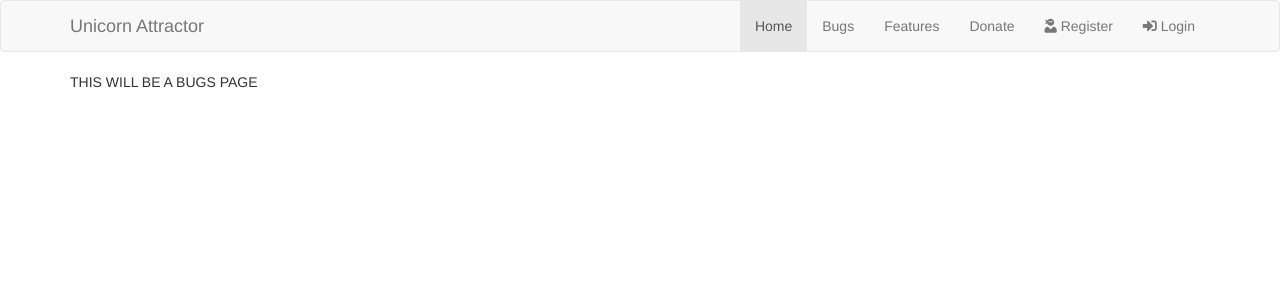
After one commit to CarlChilton/UnicornAttractor, a Django app: template bugs/templates/bugs.html in a window 1280 px wide. The commit adds this page. Shown: the top 300 px of the page. Run offline with Django 3.2, Linux system fonts and the light colour scheme; the template is opened without the code that fills it, so the values that code supplies are empty; some libraries are stand-ins or nearby versions.

Commit message:
Bugs page active

```diff
--- /dev/null
+++ b/bugs/templates/bugs.html
@@ -0,0 +1,5 @@
+{% extends 'base.html' %}
+
+{% block page_title %} Unicorn Attractor - Bugs {% endblock %}
+
+{% block content %} THIS WILL BE A BUGS PAGE {% endblock %}
--- a/bugs/views.py
+++ b/bugs/views.py
@@ -1,3 +1,6 @@
 from django.shortcuts import render
 
 # Create your views here.
+def bugs(request):
+    """Return the dashboard homepage"""
+    return render(request, "bugs.html")
--- a/dashboard/templates/index.html
+++ b/dashboard/templates/index.html
@@ -1,7 +1,5 @@
 {% extends 'base.html' %}
 
-<!--{% block page_title %} HOMEPAGE {% endblock %}-->
-
-<!--{% block page_heading %} HOME {% endblock %}-->
+{% block page_title %} Unicorn Attractor - Dashboard {% endblock %}
 
 {% block content %} THIS WILL BE A DASHBOARD {% endblock %}
--- a/dashboard/views.py
+++ b/dashboard/views.py
@@ -1,5 +1,5 @@
 from django.shortcuts import render
-from django.http import HttpResponse
+
 # Create your views here.
 def index(request):
     """Return the dashboard homepage"""
--- a/templates/base.html
+++ b/templates/base.html
@@ -8,7 +8,7 @@
     <link rel="stylesheet" href="https://use.fontawesome.com/releases/v5.7.2/css/all.css" integrity="sha384-fnmOCqbTlWIlj8LyTjo7mOUStjsKC4pOpQbqyi7RrhN7udi9RwhKkMHpvLbHG9Sr" crossorigin="anonymous">
     <script src="https://ajax.googleapis.com/ajax/libs/jquery/3.3.1/jquery.min.js"></script>
     <script src="https://maxcdn.bootstrapcdn.com/bootstrap/3.4.0/js/bootstrap.min.js"></script>
-    <title>Unicorn Attractor</title>
+    <title>{% block page_title %}{% endblock %}</title>
 </head>
 <body>
     <header>
@@ -22,11 +22,11 @@
                 </div>
                 <div class="collapse navbar-collapse" id="navbar">
                     <ul class="nav navbar-nav navbar-right" id="">
-                        <li class="active"><a href="#">Home</a></li>
-                        <li><a href="#">Bugs</a></li>
+                        <li class="active"><a href="/">Home</a></li>
+                        <li><a href="{% url 'bugs' %}">Bugs</a></li>
                         <li><a href="#">Features</a></li>
                         <li><a href="#">Donate</a></li>
-                        <li class=""></li>
+                        <!--<li class="fas fa-grip-lines-vertical"></li>-->
                         <li><a href="#"><i class="fas fa-user-ninja"></i> Register</a></li>
                         <li><a href="#"><i class="fas fa-sign-in-alt"></i> Login</a></li>
                     </ul>
--- a/unicornAttractor/urls.py
+++ b/unicornAttractor/urls.py
@@ -16,9 +16,12 @@ Including another URLconf
 from django.conf.urls import url, include
 from django.contrib import admin
 from dashboard.views import index
+from bugs.views import bugs
+from bugs import urls as bugs_urls
 
 urlpatterns = [
     url(r'^admin/', admin.site.urls),
     url(r'^$', index, name="index"),
+    url(r'^bugs/', include(bugs_urls)),
 
 ]
```
Also changed, not shown: bugs/urls.py (added, +7 -0 lines).
